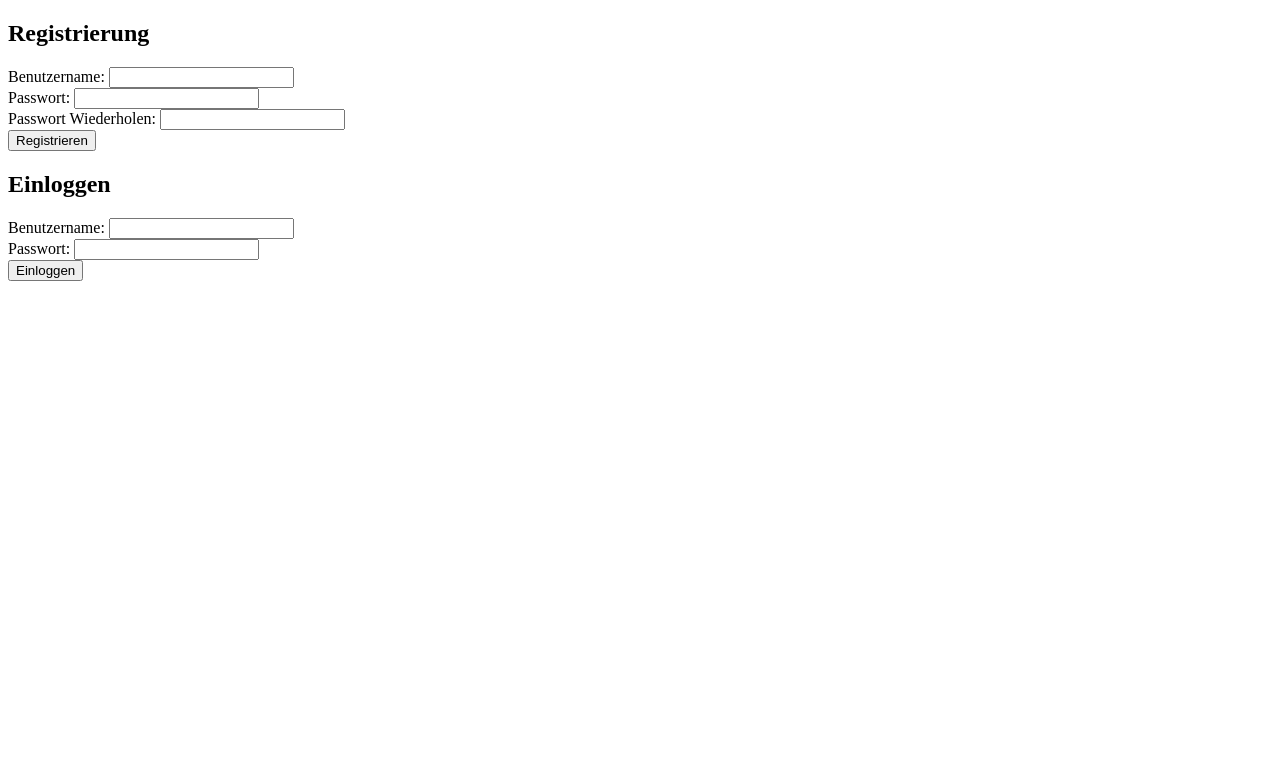
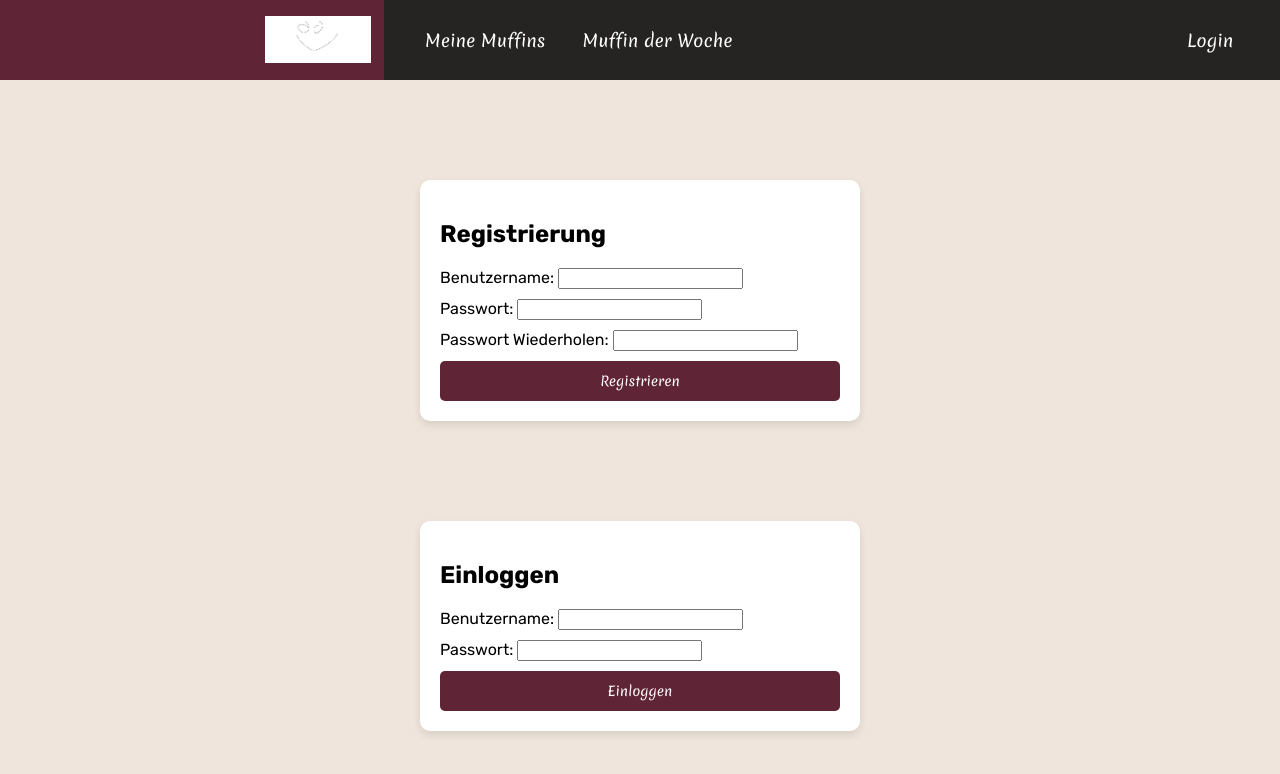
Before and after one commit to Chris-is-Github/muffin-maker, a website: page login.html in a window 1280 px wide. Drawn offline with Linux system fonts and the light colour scheme.

Commit message:
Added Fonts/Nav-bar/Template.html/Login Changes

```diff
--- a/login.html
+++ b/login.html
@@ -1,20 +1,26 @@
 <!DOCTYPE html>
 <html lang="de">
+
 <head>
     <meta charset="UTF-8">
     <meta name="viewport" content="width=device-width, initial-scale=1.0">
-    <title>Login</title>
+    <title>Muffin-Maker</title>
+    <link rel="Stylesheet" href="style.css">
 </head>
+
 <body>
-    <!DOCTYPE html>
-<html>
-<head>
-    <title>Registrierung und Einloggen</title>
-</head>
-<body>
-
+    <nav id="nav-bar">
+        <div class="nav-home">
+            <a class="logo-wrap" href="home.html"></a>
+        </div>
+        <a class="nav-link" href="meineMuffins.html" style="margin-left: 25px;">Meine Muffins</a>
+        <a class="nav-link" href="muffinDW.html">Muffin der Woche</a>
+        <a class="nav-login" href="login.html">Login</a>
+    </nav>
+    <main class="content">
+        <div class="form-container">
             <h2>Registrierung</h2>
-    <form action="/register" method="post">
+            <form action="/register" method="post" class="form-box">
                 <div>
                     <label for="reg-username">Benutzername:</label>
                     <input type="text" id="reg-username" name="username" required>
@@ -29,8 +35,11 @@
                 </div>
                 <button type="submit">Registrieren</button>
             </form>
+        </div>
+
+        <div class="form-container">
             <h2>Einloggen</h2>
-    <form action="/login" method="post">
+            <form action="/login" method="post" class="form-box">
                 <div>
                     <label for="login-username">Benutzername:</label>
                     <input type="text" id="login-username" name="username" required>
@@ -41,9 +50,9 @@
                 </div>
                 <button type="submit">Einloggen</button>
             </form>
+        </div>
 
+    </main>
 </body>
+
 </html>
-
-</body>
-</html>
--- a/style.css
+++ b/style.css
@@ -0,0 +1,109 @@
+@font-face {
+    font-family: 'Pacifico';
+    src: url('fonts/Pacifico-Regular.ttf') format('truetype');
+}
+
+@font-face {
+    font-family: 'Merienda';
+    src: url('fonts/Merienda-VariableFont_wght.ttf') format('truetype');
+}
+
+@font-face {
+    font-family: 'Rubik';
+    src: url('fonts/Rubik-VariableFont_wght.ttf') format('truetype');
+}
+
+body {
+    font-family: 'Rubik', sans-serif;
+    background-color: #EFE5DC;
+    margin: 0;
+    padding: 0;
+}
+
+#nav-bar {
+    height: 10vh;
+    background-color: #252422;
+    overflow: hidden;
+    display: flex;
+    justify-content: flex-start;
+    align-items: center;
+}
+
+#nav-bar a {
+    color: white;
+    text-align: center;
+    padding: 14px 16px;
+    margin-left: 5px;
+    text-decoration: none;
+    font-size: 17px;
+    font-family: 'Merienda', cursive;
+}
+
+#nav-bar .nav-home {
+    display: flex;
+    justify-content: flex-end;
+    align-items: center;
+    background-color: #602437;
+    flex-basis: 30%;
+    height: 100%;
+}
+
+.logo-wrap {
+    display: inline-block;
+    width: 100px;
+    height: 100%;
+    background-image: url('Bilder/Logo/logotest.png');
+    background-size: 80%;
+    background-repeat: no-repeat;
+    background-position: center;
+    transition: background-size 0.3s ease-in-out;
+}
+
+.logo-wrap:hover {
+    background-size: 100%;
+}
+
+#nav-bar .nav-login {
+    margin-left: 33%;
+}
+
+#nav-bar a:hover,
+#nav-bar a:focus {
+    background-color: #602437;
+    border-radius: 15px;
+}
+
+
+
+/* Login/Register / TBD */
+
+.form-container {
+    width: 80%;
+    max-width: 400px;
+    margin: 100px auto;
+    margin-bottom: 100px;
+    padding: 20px;
+    box-shadow: 0 4px 8px rgba(0, 0, 0, 0.1);
+    border-radius: 10px;
+    background: #FFFFFF;
+}
+
+.form-box {
+    display: flex;
+    flex-direction: column;
+    gap: 10px;
+}
+
+button {
+    padding: 10px;
+    border: none;
+    border-radius: 5px;
+    background-color: #602437;
+    color: white;
+    cursor: pointer;
+    font-family: 'Merienda', cursive;
+}
+
+button:hover {
+    background-color: #402437;
+}
```
Also changed, not shown: template.html (added, +25 -0 lines), Bilder/Logo/logotest.png (added), fonts/Merienda-VariableFont_wght.ttf (added), fonts/Pacifico-Regular.ttf (added), fonts/Rubik-VariableFont_wght.ttf (added). Lines whose indentation alone changed are shown as unchanged.
